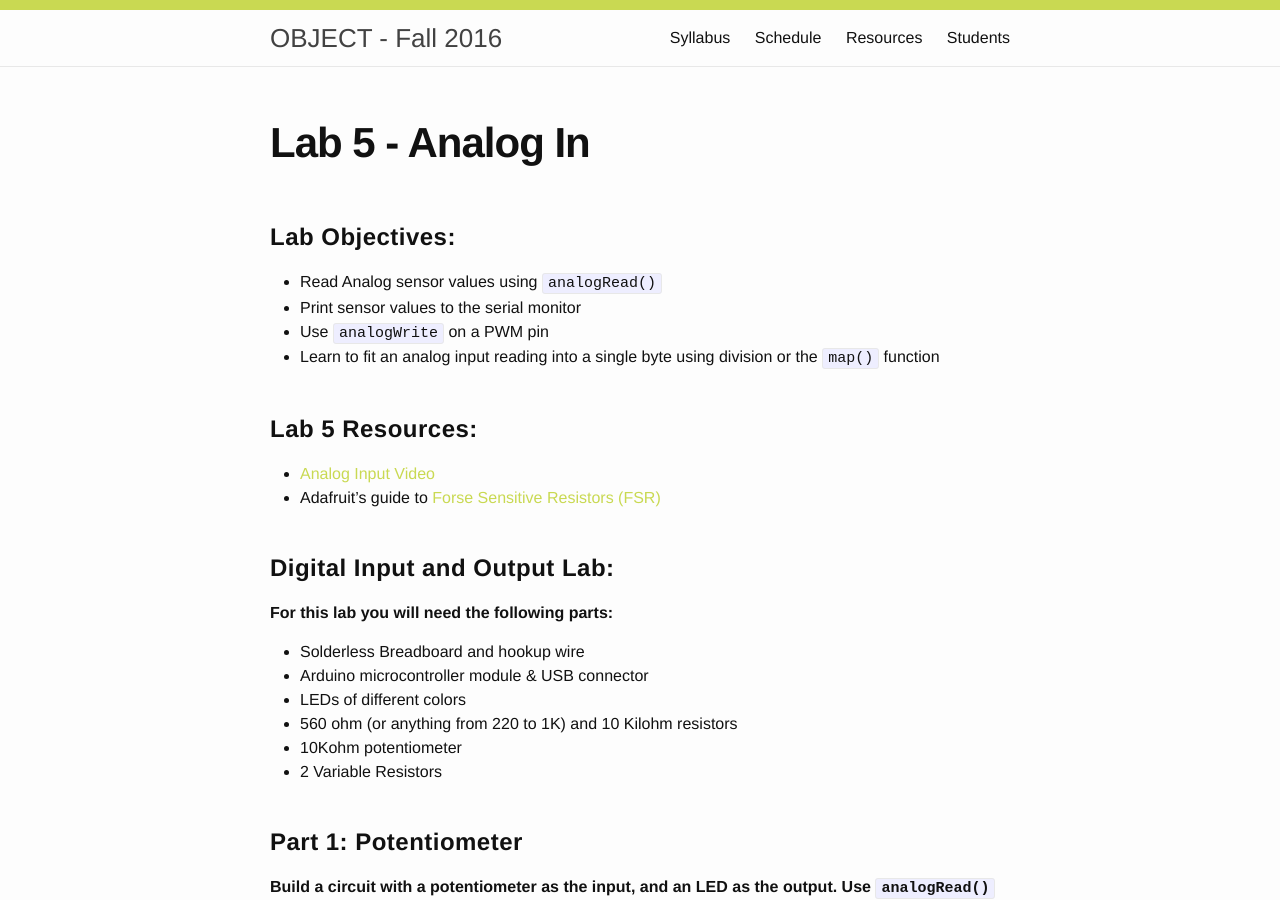
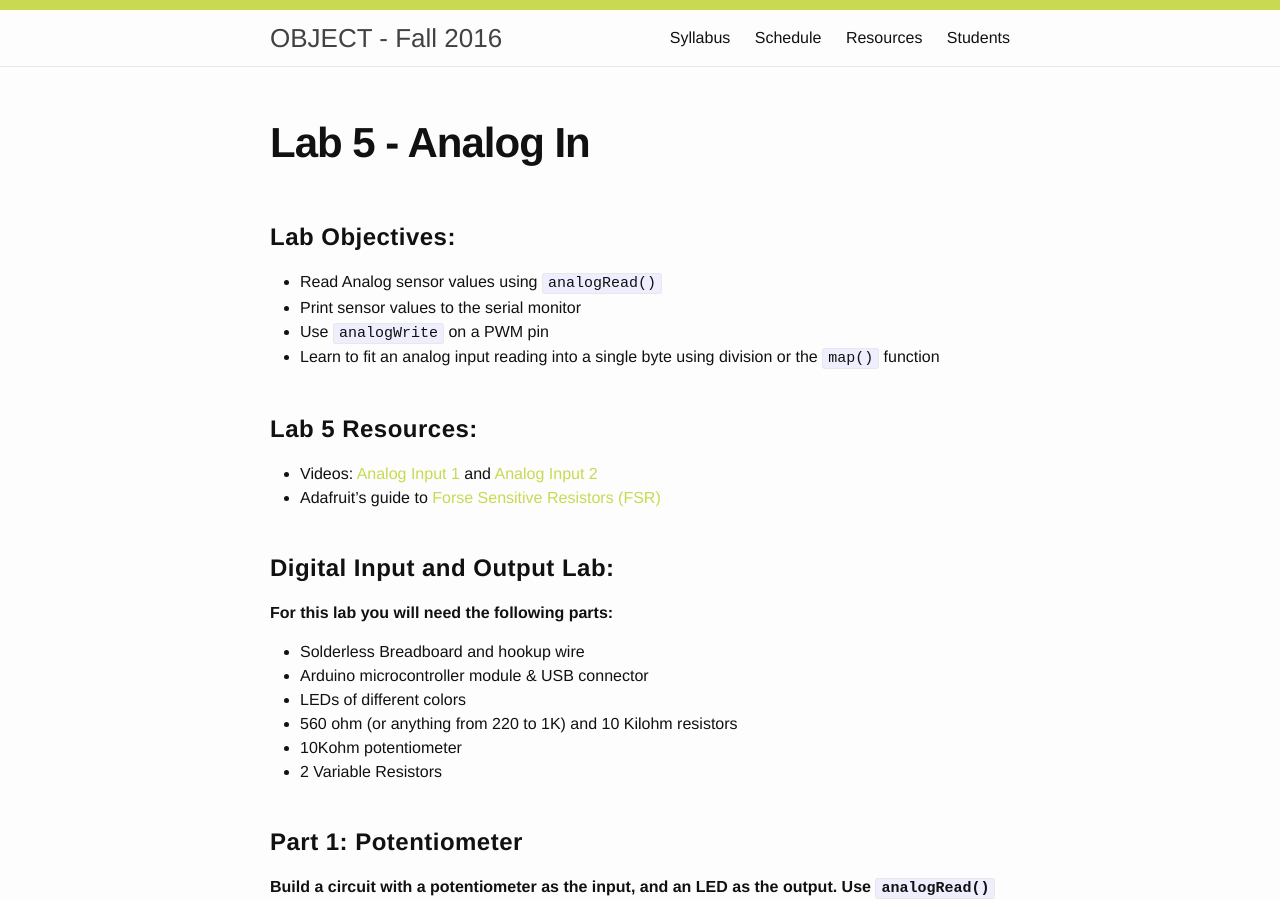
Before and after one commit to coloringchaos/object-fall-16, a Jekyll site: the page built from assignments/lab-5.md, in a window 1280 px wide and 900 px high. Built offline with Jekyll 4.4.1, drawn with Linux system fonts in a browser that asks for light colours.

Commit message:
lab 5 update

```diff
--- a/assignments/lab-5.md
+++ b/assignments/lab-5.md
@@ -13,7 +13,7 @@ permalink: /lab-5/
 
 # **Lab 5 Resources:**
 
-+ [Analog Input Video](https://vimeo.com/86551311#t=0m56s)
++ Videos: [Analog Input 1](https://vimeo.com/86551311) and [Analog Input 2](https://vimeo.com/90534361)
 + Adafruit's guide to [Forse Sensitive Resistors (FSR)](https://learn.adafruit.com/force-sensitive-resistor-fsr)
 
 # **Digital Input and Output Lab:**
```
